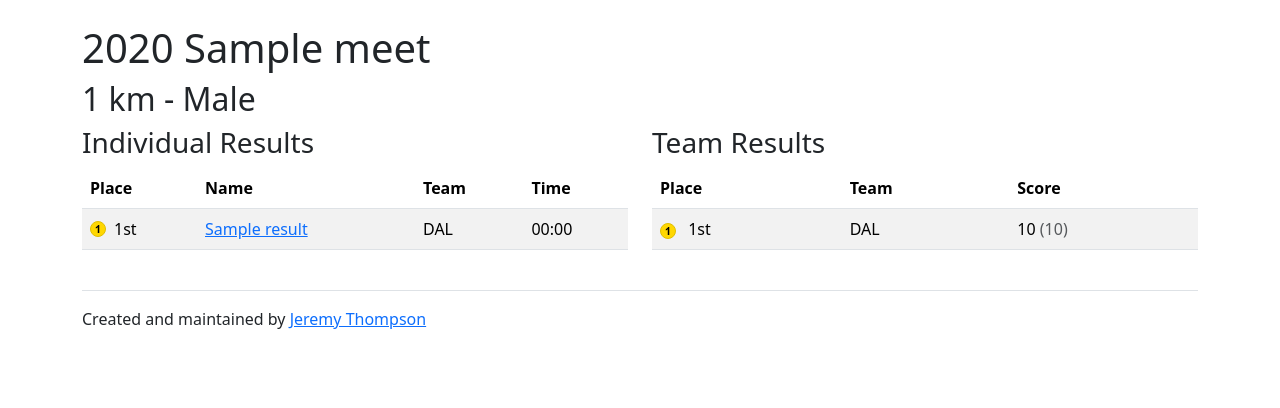
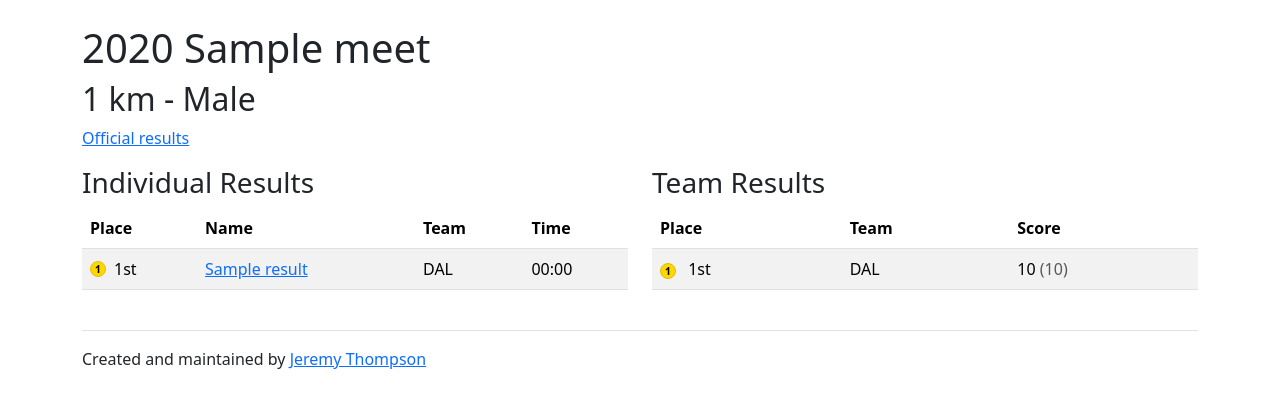
Before and after one commit to jhthompson/canada-xc, a Django app: a page that uses racing/templates/racing/race.html in a window 1280 px wide. Shown: the part 66-474 px from the top of the page. Run offline with Django 5.2, Linux system fonts and the light colour scheme; data comes from the database, SQL or seed files in the repository; tables that the repository leaves empty hold one stand-in row (values such as "Sample post"); parts of the project's set-up code (start-up, migrations or seed data) failed here and were passed over; some libraries are stand-ins or nearby versions.

Commit message:
Show optional link to official results

```diff
--- a/racing/templates/racing/race.html
+++ b/racing/templates/racing/race.html
@@ -6,6 +6,12 @@
 
 <h1>{{ race.meet.date.year }} {{ race.meet.name }}</h1>
 <h2>{{ race.get_display_distance }} - {{ race.get_sex_display }}</h2>
+
+{% if race.official_results %}
+<p class="mb-3">
+    <a href="{{ race.official_results }}">Official results</a>
+</p>
+{% endif %}
 
 <div class="row g-4">
     <div class="col-lg-6">
```
